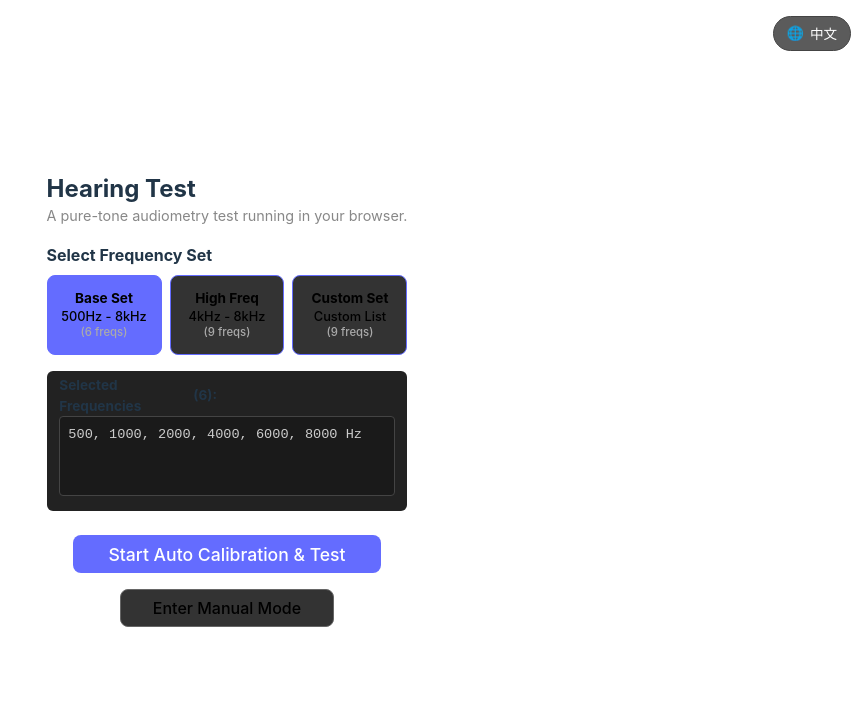
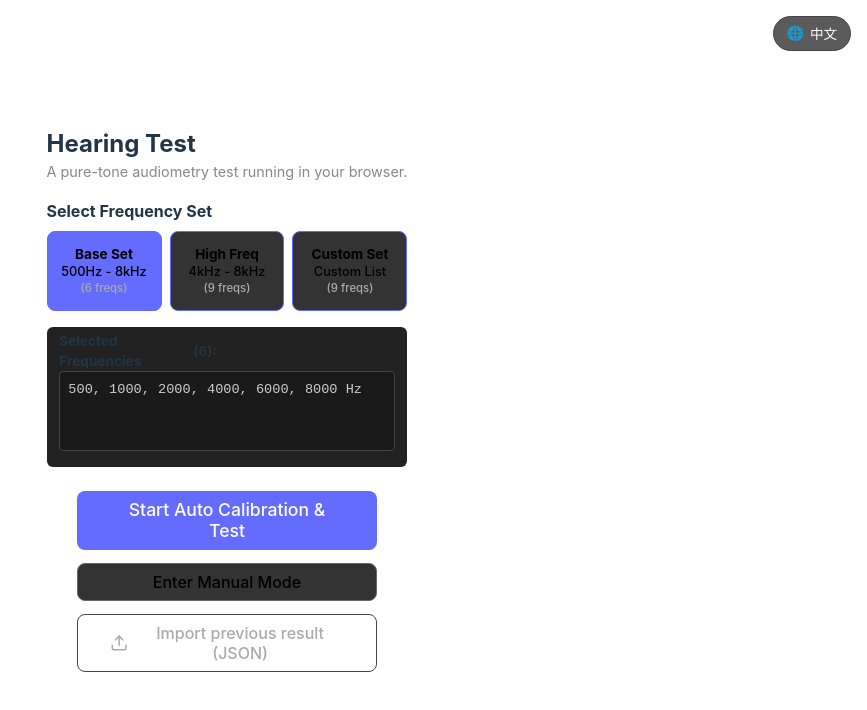
Before and after one commit to JeremyCCHsu/pure-tone-audiometry, a React (Vite) app: page / in a window 1280 px wide. Shown: the top 710 px of the page, without its empty margins (413-1280 px from the left). Built offline with nearby package versions, Linux system fonts and the light colour scheme.

Commit message:
Add importation

```diff
--- a/src/App.tsx
+++ b/src/App.tsx
@@ -17,7 +17,7 @@ function App() {
   const [isManualMode, setIsManualMode] = useState(false);
   const [calibrationGain, setCalibrationGain] = useState<number>(0.001);
 
-  const { state: testState, startTest, handleInput, pauseTest, resumeTest, stopTest, switchFrequencies, switchFrequencyStep, addResult } = useHearingTest();
+  const { state: testState, startTest, handleInput, pauseTest, resumeTest, stopTest, switchFrequencies, switchFrequencyStep, addResult, loadResults, resetTest } = useHearingTest();
 
   // Watch for test completion
   useEffect(() => {
@@ -33,6 +33,8 @@ function App() {
   };
 
   const handleStartManual = () => {
+      // Clear previous results when starting new manual test
+      resetTest();
       // Skip calibration for manual mode
       setIsManualMode(true);
       setCalibrationGain(0.001); // Default calibration or last known?
@@ -52,6 +54,7 @@ function App() {
   };
 
   const handleRestart = () => {
+      resetTest();
       setView('landing');
       setIsManualMode(false);
   };
@@ -71,10 +74,21 @@ function App() {
     startTest([5000, 5500, 6000, 6500, 7000, 7500, 8000], calibrationGain, true);
   };
 
+  const handleImportResults = (results: any[], baselineGain: number) => {
+      loadResults(results, baselineGain);
+      setView('results');
+  };
+
   return (
     <div className="app-container">
       <LanguageSwitcher />
-      {view === 'landing' && <Landing onStart={handleStartCalibration} onManualStart={handleStartManual} />}
+      {view === 'landing' && (
+        <Landing
+            onStart={handleStartCalibration}
+            onManualStart={handleStartManual}
+            onImport={handleImportResults}
+        />
+      )}
       {view === 'calibration' && <Calibration onComplete={handleFinishCalibration} onHome={handleRestart} />}
       {view === 'test' && (
           <TestInterface
--- a/src/components/Landing.tsx
+++ b/src/components/Landing.tsx
@@ -5,12 +5,14 @@ import { FREQUENCIES } from '../utils/constants';
 interface LandingProps {
   onStart: (frequencies: number[]) => void;
   onManualStart: () => void;
+  onImport: (results: any[], baselineGain: number) => void;
 }
 
-export const Landing: React.FC<LandingProps> = ({ onStart, onManualStart }) => {
+export const Landing: React.FC<LandingProps> = ({ onStart, onManualStart, onImport }) => {
   const { t } = useTranslation();
   const [selectedSet, setSelectedSet] = useState<'LOW' | 'HIGH' | 'FULL'>('LOW');
   const [customFrequencies, setCustomFrequencies] = useState<string>(FREQUENCIES.FULL.join(', '));
+  const fileInputRef = React.useRef<HTMLInputElement>(null);
 
   const getCurrentFrequencies = () => {
     if (selectedSet === 'FULL') {
@@ -29,6 +31,28 @@ export const Landing: React.FC<LandingProps> = ({ onStart, onManualStart }) => {
       return;
     }
     onStart(freqs);
+  };
+
+  const handleFileUpload = (e: React.ChangeEvent<HTMLInputElement>) => {
+    const file = e.target.files?.[0];
+    if (!file) return;
+
+    const reader = new FileReader();
+    reader.onload = (event) => {
+      try {
+        const json = JSON.parse(event.target?.result as string);
+        if (json.results && Array.isArray(json.results)) {
+          onImport(json.results, json.baselineGain || 0.001);
+        } else {
+          alert('Invalid JSON format: missing results array');
+        }
+      } catch (err) {
+        alert('Failed to parse JSON file');
+      }
+    };
+    reader.readAsText(file);
+    // Reset input
+    e.target.value = '';
   };
 
   const sets: ('LOW' | 'HIGH' | 'FULL')[] = ['LOW', 'HIGH', 'FULL'];
@@ -183,19 +207,50 @@ export const Landing: React.FC<LandingProps> = ({ onStart, onManualStart }) => {
 
       </div>
 
-      <div style={{ textAlign: 'center', marginTop: '1.5rem', display: 'flex', flexDirection: 'column', gap: '1rem', alignItems: 'center' }}>
+      <div style={{ textAlign: 'center', marginTop: '1.5rem', display: 'flex', flexDirection: 'column', gap: '0.8rem', alignItems: 'center' }}>
         <button
             onClick={handleStart}
-            style={{ fontSize: '1.1em', padding: '0.5em 2em', backgroundColor: '#646cff', color: 'white', border: 'none' }}
+            style={{ width: '100%', maxWidth: '300px', fontSize: '1.1em', padding: '0.5em 2em', backgroundColor: '#646cff', color: 'white', border: 'none' }}
         >
           {t('landing.startAuto')}
         </button>
 
         <button
             onClick={onManualStart}
-            style={{ fontSize: '1em', padding: '0.5em 2em', backgroundColor: '#333', border: '1px solid #666' }}
+            style={{ width: '100%', maxWidth: '300px', fontSize: '1em', padding: '0.5em 2em', backgroundColor: '#333', border: '1px solid #666' }}
         >
           {t('landing.enterManual')}
+        </button>
+
+        <input
+            type="file"
+            accept=".json"
+            ref={fileInputRef}
+            onChange={handleFileUpload}
+            style={{ display: 'none' }}
+        />
+        <button
+            onClick={() => fileInputRef.current?.click()}
+            style={{
+                width: '100%',
+                maxWidth: '300px',
+                fontSize: '1em',
+                padding: '0.5em 2em',
+                backgroundColor: 'transparent',
+                border: '1px solid #444',
+                color: '#aaa',
+                display: 'flex',
+                alignItems: 'center',
+                justifyContent: 'center',
+                gap: '8px'
+            }}
+        >
+          <svg width="20" height="20" viewBox="0 0 24 24" fill="none" stroke="currentColor" strokeWidth="2" strokeLinecap="round" strokeLinejoin="round">
+            <path d="M21 15v4a2 2 0 0 1-2 2H5a2 2 0 0 1-2-2v-4"></path>
+            <polyline points="17 8 12 3 7 8"></polyline>
+            <line x1="12" y1="3" x2="12" y2="15"></line>
+          </svg>
+          {t('landing.importJson')}
         </button>
       </div>
     </div>
--- a/src/hooks/useHearingTest.ts
+++ b/src/hooks/useHearingTest.ts
@@ -355,6 +355,29 @@ export const useHearingTest = () => {
     setState(prev => ({ ...prev, status: 'completed', isPlaying: false }));
   };
 
+  const loadResults = (results: any[], baselineGain: number) => {
+    setState(prev => ({
+      ...prev,
+      results,
+      baselineGain,
+      status: 'completed'
+    }));
+    baselineGainRef.current = baselineGain;
+  };
+
+  const resetTest = () => {
+    if (timerRef.current) clearTimeout(timerRef.current);
+    progressRef.current = null;
+    setState({
+      isPlaying: false,
+      currentFreq: 0,
+      currentDb: CALIBRATION_DB,
+      currentEar: 'left',
+      results: [],
+      status: 'idle',
+    });
+  };
+
   return {
     state,
     startTest,
@@ -364,6 +387,8 @@ export const useHearingTest = () => {
     stopTest,
     switchFrequencies,
     switchFrequencyStep,
-    addResult: recordResult
+    addResult: recordResult,
+    loadResults,
+    resetTest
   };
 };
--- a/src/i18n/locales/en.json
+++ b/src/i18n/locales/en.json
@@ -14,6 +14,7 @@
     "textareaPlaceholder": "e.g., 1000, 2000, 4000",
     "startAuto": "Start Auto Calibration & Test",
     "enterManual": "Enter Manual Mode",
+    "importJson": "Import previous result (JSON)",
     "alertNoFreq": "Please enter at least one valid frequency."
   },
   "calibration": {
--- a/src/i18n/locales/zh-TW.json
+++ b/src/i18n/locales/zh-TW.json
@@ -14,6 +14,7 @@
     "textareaPlaceholder": "例如：1000, 2000, 4000",
     "startAuto": "開始自動校準與測試",
     "enterManual": "進入手動模式",
+    "importJson": "匯入之前的結果 (JSON)",
     "alertNoFreq": "請輸入至少一個有效的頻率。"
   },
   "calibration": {
```
